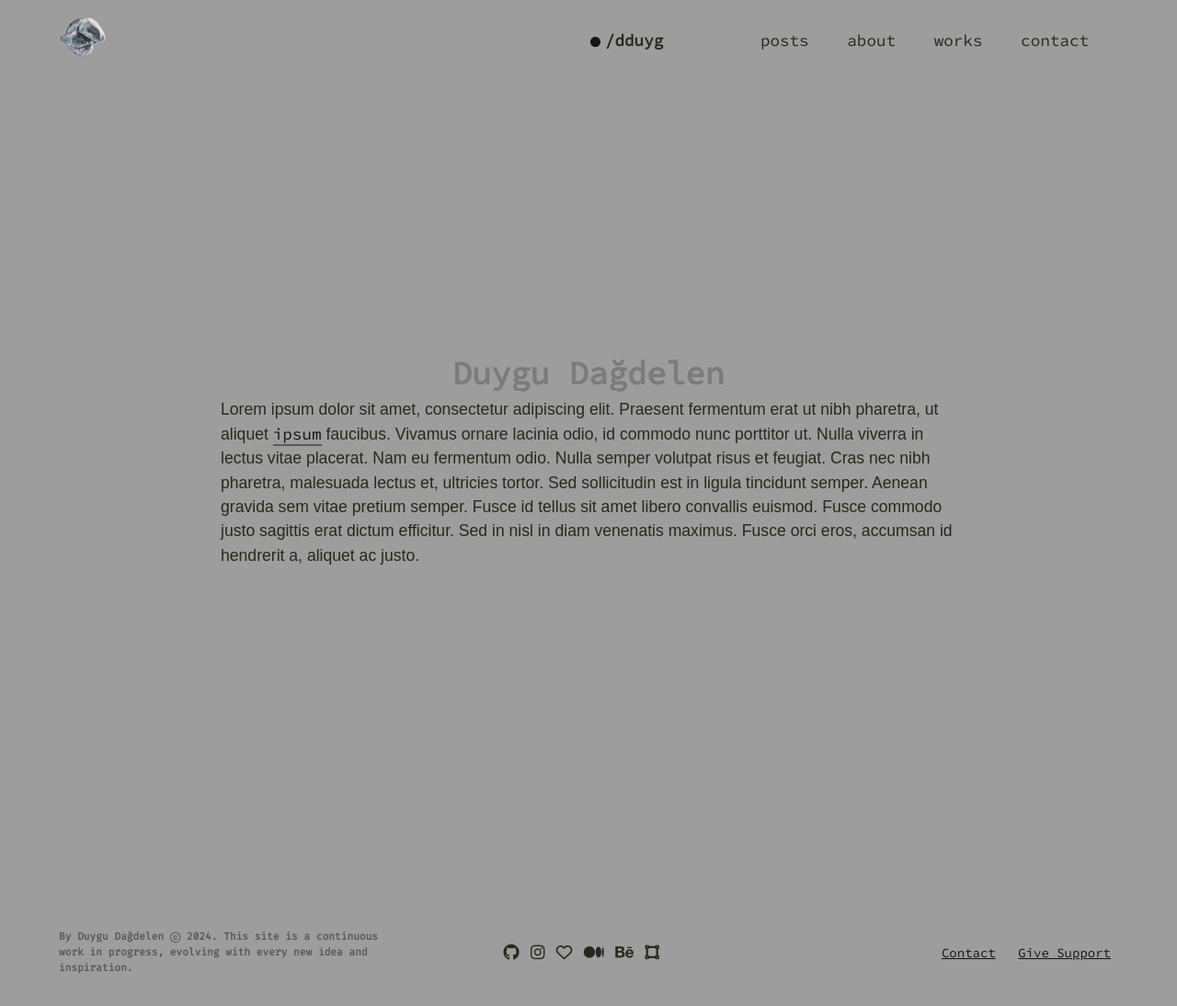
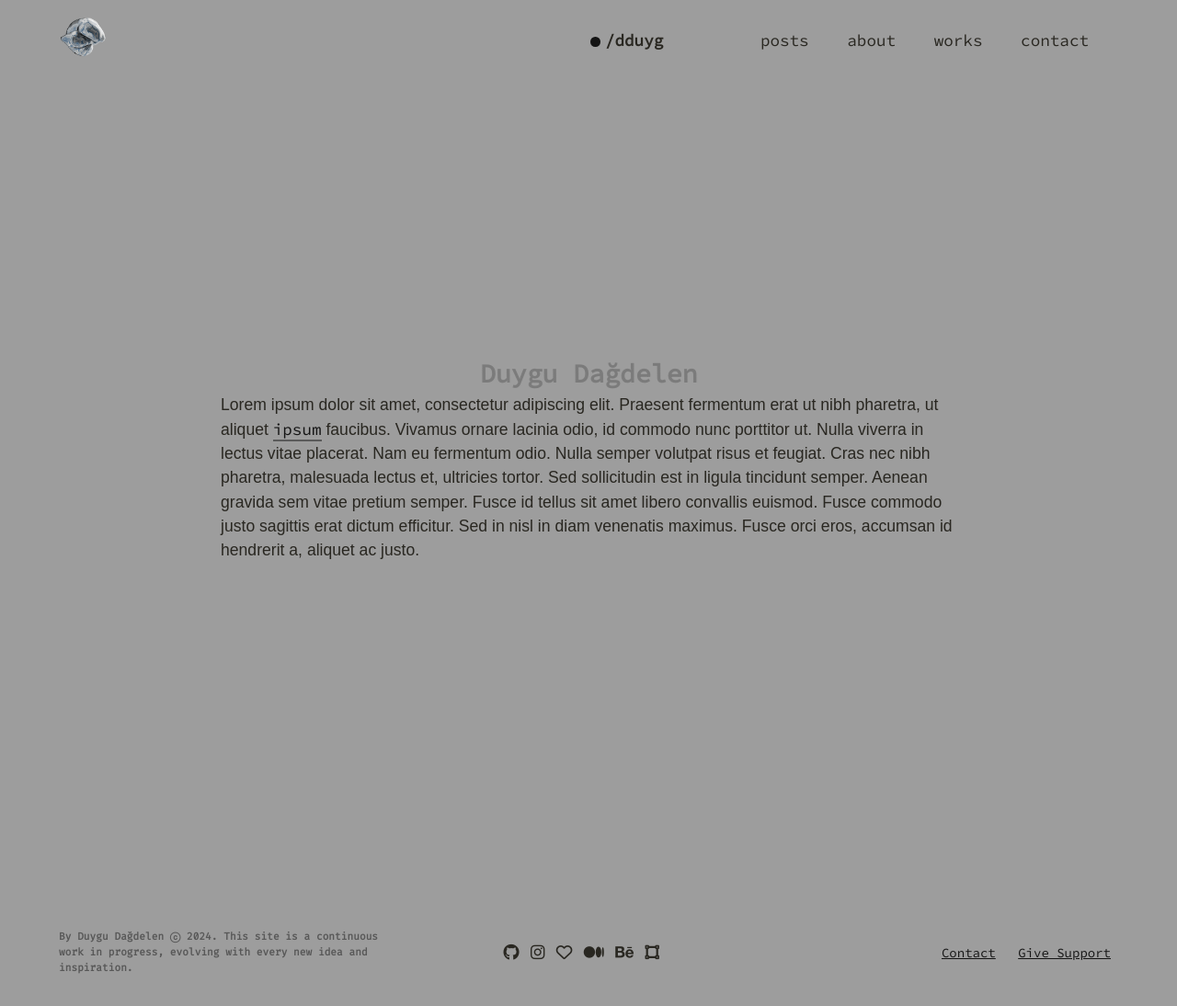
Before and after one commit to dduyg/duuuy, a Jekyll site: the page built from index.html, in a window 1280 px wide. Shown: the whole page at 92% size. Built offline with Jekyll 4.4.1, drawn with Linux system fonts in a browser that asks for light colours; nearby versions of some CDN libraries; some web fonts are replaced.

Commit message:
Update home.css

```diff
--- a/assets/home.css
+++ b/assets/home.css
@@ -42,7 +42,6 @@
   text-shadow: -2px 0 #949EA7;
   animation: glitch 1.5s infinite;
 }
-
 @keyframes glitch {
   0% {
       clip: rect(12px, 9999px, 101px, 0);
@@ -90,60 +89,6 @@
   }
 }
 
-@media screen and (min-width: 60em) {
-  .home-header {
-    font-size: 2em !important;
-    animation: glitch-lg 1s infinite;
-  }
-
-  @keyframes glitch-lg {
-    0% {
-        clip: rect(18px, 9999px, 150px, 0);
-        transform: skew(0.3deg);
-    }
-    10% {
-        clip: rect(125px, 9999px, 170px, 0);
-        transform: skew(0.6deg);
-    }
-    20% {
-        clip: rect(59px, 9999px, 123px, 0);
-        transform: skew(0.4deg);
-    }
-    30% {
-        clip: rect(20px, 9999px, 126px, 0);
-        transform: skew(0.8deg);
-    }
-    40% {
-        clip: rect(124px, 9999px, 67px, 0);
-        transform: skew(0.3deg);
-    }
-    50% {
-        clip: rect(65px, 9999px, 112px, 0);
-        transform: skew(0.6deg);
-    }
-    60% {
-        clip: rect(98px, 9999px, 180px, 0);
-        transform: skew(0.4deg);
-    }
-    70% {
-        clip: rect(86px, 9999px, 144px, 0);
-        transform: skew(0.8deg);
-    }
-    80% {
-        clip: rect(68px, 9999px, 117px, 0);
-        transform: skew(0.3deg);
-    }
-    90% {
-        clip: rect(54px, 9999px, 85px, 0);
-        transform: skew(0.6deg);
-    }
-    100% {
-        clip: rect(133px, 9999px, 150px, 0);
-        transform: skew(0.4deg);
-    }
-  }
-}
-
 p {
   margin-top: 0;
 }
```
